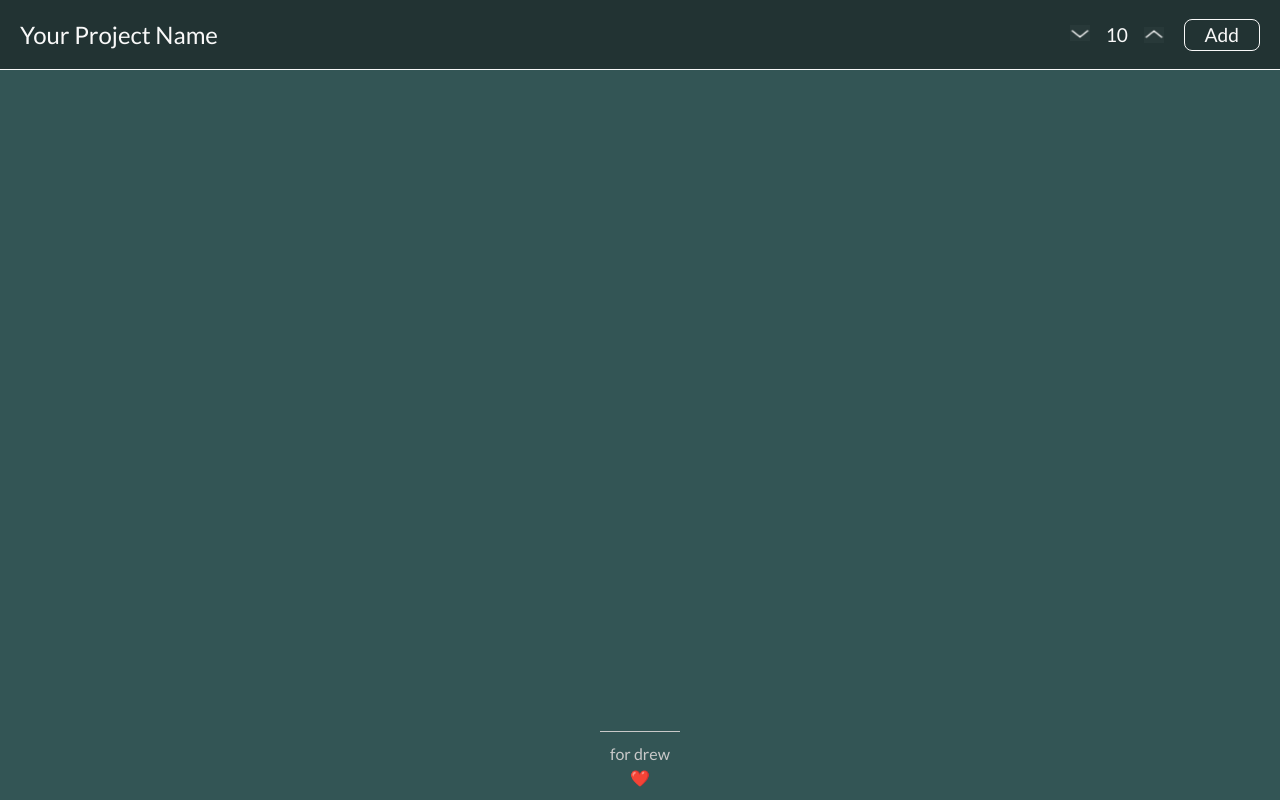
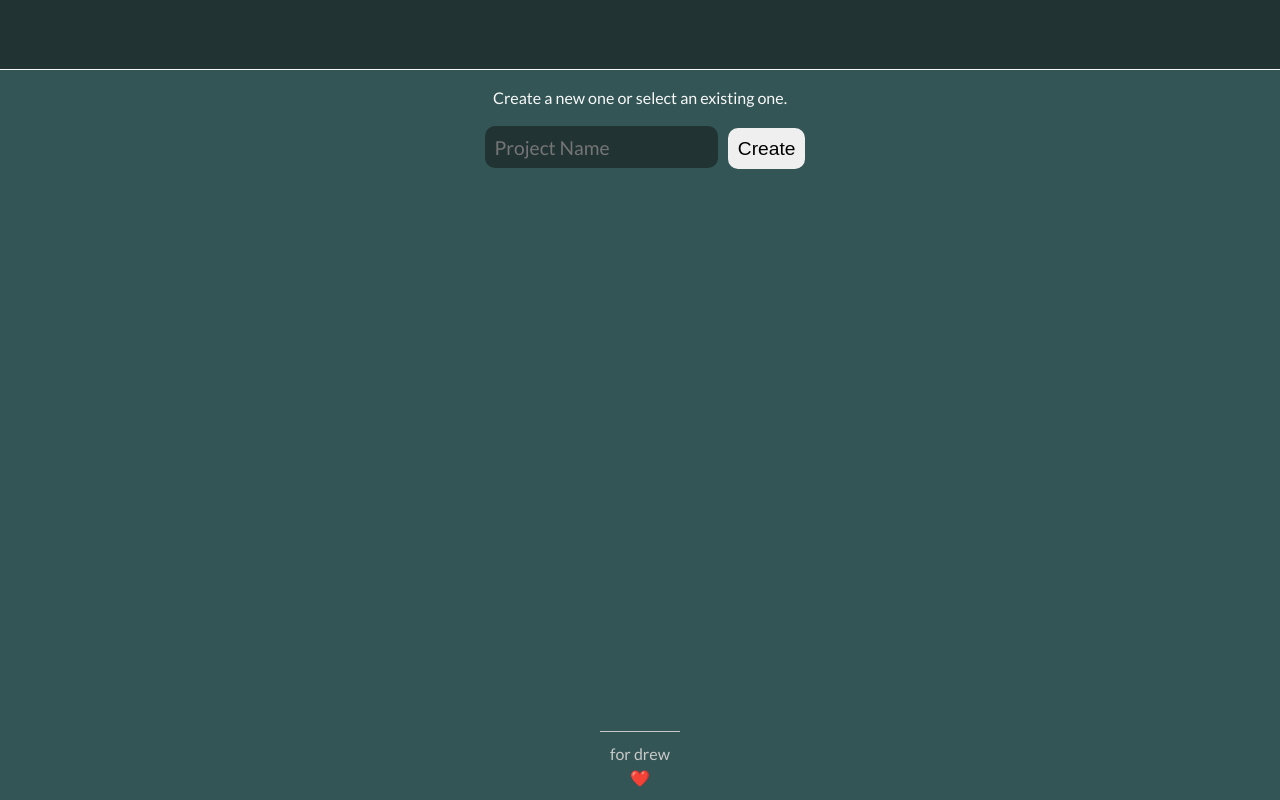
Before and after one commit to theimberger/record-needles, a React (Vite) app: page / in a window 1280 px wide. Built offline with nearby package versions, Linux system fonts and the light colour scheme.

Commit message:
Add project selection screen

```diff
--- a/src/App.css
+++ b/src/App.css
@@ -101,13 +101,22 @@ input {
 }
 
 main {
+  min-height: calc(100vh - 200px);
+  display: flex;
+  align-items: center;
+}
+
+.main--counter {
   justify-content: flex-start;
-  align-items: center;
   flex-direction: column-reverse;
   box-sizing: border-box;
   padding: 10px;
-  min-height: calc(100vh - 200px);
-  display: flex;
+}
+
+.main--selector {
+  font-family: "Lato", sans-serif;
+  color: #f9f9f9;
+  flex-direction: column;
 }
 
 footer {
@@ -193,3 +202,32 @@ input[type=number] {
     text-align: left;
   }
 }
+
+.project-selection__list {
+  list-style-type: none;
+  padding: 0;
+  margin: 2em 0;
+}
+
+.project-selection__list li {
+  width: 50vw;
+  margin: 1em 0;
+  padding: .5em;
+  border: 1px solid #f9f9f9;
+  border-radius: 10px;
+  font-size: 1.5em;
+  text-align: center;
+}
+
+.main--selector h3 {
+  margin-top: 3em;
+  text-align: center;
+}
+
+.main--selector form input,
+.main--selector form button {
+  font-size: 1.2em;
+  padding: .5em;
+  border-radius: 10px;
+  border: 0;
+}
--- a/src/App.tsx
+++ b/src/App.tsx
@@ -1,8 +1,20 @@
+import React, { useState } from 'react'
 import StitchCounter from './StitchCounter'
+import ProjectSelection from './ProjectSelection'
 import './App.css'
 
-const App = () => (
-  <StitchCounter />
-)
+const App = () => {
+  const [selectedProject, setSelectedProject] = useState(null);
+
+  return (
+    <>
+      { selectedProject ? (
+        <StitchCounter projectData={selectedProject} />
+      ) : (
+        <ProjectSelection setSelectedProject={setSelectedProject} />
+      ) }
+    </>
+  )
+}
 
 export default App
--- /dev/null
+++ b/src/ProjectSelection.tsx
@@ -0,0 +1,73 @@
+import { useEffect, useState } from 'react'
+
+import './App.css'
+import { idbDel, idbGet, idbSet, idbAll } from './utils/indexed-db'
+import { ProjectType } from './utils/types'
+
+interface ProjectSelectionProps {
+  setSelectedProject: (project: ProjectType) => void;
+}
+
+const ProjectSelection = ({ setSelectedProject }: ProjectSelectionProps) => {
+  const [name, setName] = useState('')
+  const [projectList, setProjectList] = useState<ProjectType[]>([]);
+
+  useEffect(() => {
+    const asyncEffect = async () => {
+      const projects = await idbAll();
+      if (projects.length) {
+        setProjectList(projects);
+      }
+    };
+    asyncEffect();
+  }, []);
+
+  const handleNewProject = async () => {
+    const newProject = { name, rows: [] };
+
+    const existing = await idbGet(name);
+    if (existing) {
+      await idbDel(name);
+    }
+
+    await idbSet({ name, rows: [] });
+    setSelectedProject(newProject);
+  }
+
+  return (
+    <>
+      <header />
+      <main className='main--selector'>
+        <p>Create a new one or select an existing one.</p>
+        <div>
+          <form>
+            <input
+              placeholder='Project Name'
+              value={name}
+              onChange={ (e) => setName(e.target.value) }
+            />
+            <button onClick={handleNewProject}>Create</button>
+          </form>
+        </div>
+        <div>
+          {projectList.length > 0 && <h3>Existing Projects</h3>}
+          <ul className='project-selection__list'>
+            {projectList.map((project) => (
+              <li key={project.name} onClick={() => setSelectedProject(project)}>
+                {project.name}
+              </li>
+            ))}
+          </ul>
+        </div>
+      </main>
+      <footer>
+        <div className='footer-div'>
+          for drew <br/>
+          ❤️
+        </div>
+      </footer>
+    </>
+  )
+}
+
+export default ProjectSelection
--- a/src/StitchCounter.tsx
+++ b/src/StitchCounter.tsx
@@ -2,24 +2,24 @@ import { useEffect, useState } from 'react'
 
 import './App.css'
 import { idbDel, idbGet, idbSet, idbAll } from './utils/indexed-db'
+import { ProjectType } from './utils/types'
+
 import imgUrl from './assets/arrow.png'
 
-const StitchCounter = () => {
+interface StitchCounterProps {
+  returnToProjectSelection: () => void;
+  projectData: ProjectType;
+}
+
+const StitchCounter = ({ returnToProjectSelection, projectData }: StitchCounterProps) => {
   const [name, setName] = useState('Your Project Name')
   const [rowStitches, setCount] = useState(10)
   const [rows, setRows]: [number[], any] = useState([]);
 
   useEffect(() => {
-    const asyncEffect = async () => {
-      const projects = await idbAll();
-      if (projects.length) {
-        const project = projects[0];
-        setName(project.name);
-        setRows(project.rows);
-      }
-    };
-    asyncEffect();
-  }, []);
+    setName(projectData.name);
+    setRows(projectData.rows);
+  }, [projectData]);
 
   const addRow = async () => {
     const newRowArray = [...rows, rowStitches];
@@ -80,7 +80,7 @@ const StitchCounter = () => {
           <button className='project-controls__button-add-row' onClick={addRow}>Add</button>
         </div>
       </header>
-      <main>
+      <main className='main--counter'>
         {rows.map((stitches: number, i: number) => {
           runningStitches += stitches;
           const range = new Array(stitches).fill(0);
--- /dev/null
+++ b/src/utils/types.ts
@@ -0,0 +1,4 @@
+export interface ProjectType {
+  name: string;
+  rows: number[];
+}
```
